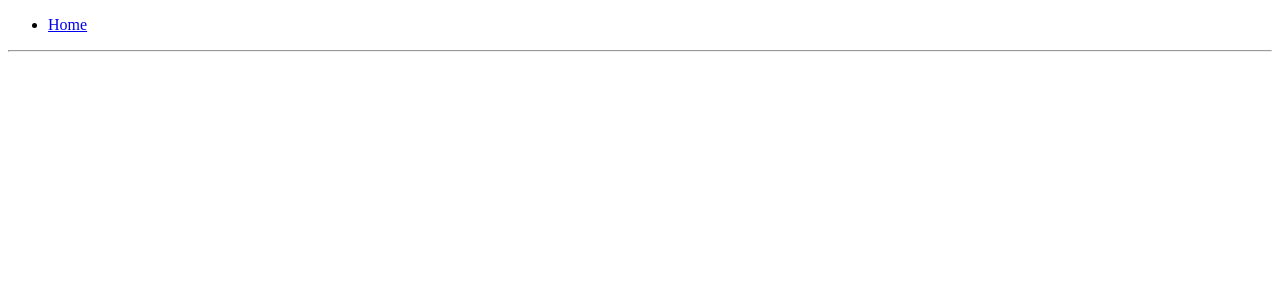
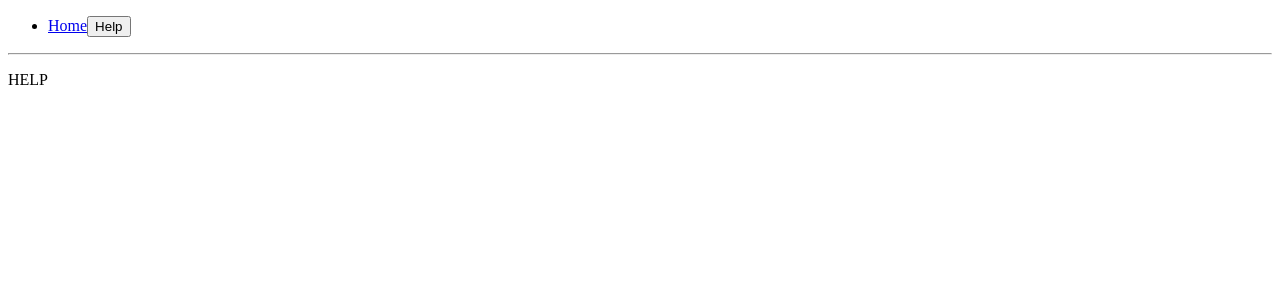
Before and after one commit to ameapps/STUDY.REACT.ROUTING-1, a React (Vite) app: page /Help in a window 1280 px wide. Before the commit this address had no page. Shown: the top 300 px of the page. Built offline with nearby package versions, Linux system fonts and the light colour scheme.

Commit message:
feat: aggiunti due tipi di navigazione: Link e hook useNavigate

```diff
--- a/src/App.tsx
+++ b/src/App.tsx
@@ -1,24 +1,23 @@
-import { useState } from "react";
-import reactLogo from "./assets/react.svg";
-import viteLogo from "./assets/vite.svg";
-import heroImg from "./assets/hero.png";
 import "./App.css";
-import { Link, Route, Routes } from "react-router-dom";
+import { Link, Route, Routes, useNavigate } from "react-router-dom";
 import { Home } from "./pages/Home";
+import { Help } from "./pages/Help";
 
 function App() {
-  const [count, setCount] = useState(0);
+  const navigate = useNavigate(); // equivalente di Router.navigate()
 
   return (
     <>
       <ul>
         <li>
           <Link to="/">Home</Link>
+          <button onClick={() => navigate('/help')}>Help</button>
         </li>
       </ul>
       <hr />
       <Routes>
         <Route path="/" element={<Home />}></Route>
+        <Route path="/Help" element={<Help />}></Route>
       </Routes>
     </>
   );
--- /dev/null
+++ b/src/pages/Help.tsx
@@ -0,0 +1,7 @@
+export function Help() {
+    return (
+        <div className="container">
+            <p className="help">HELP</p>
+        </div>
+    );
+}
```
Also changed, not shown: 1 other file (tests, documents, lock files or other folders).
